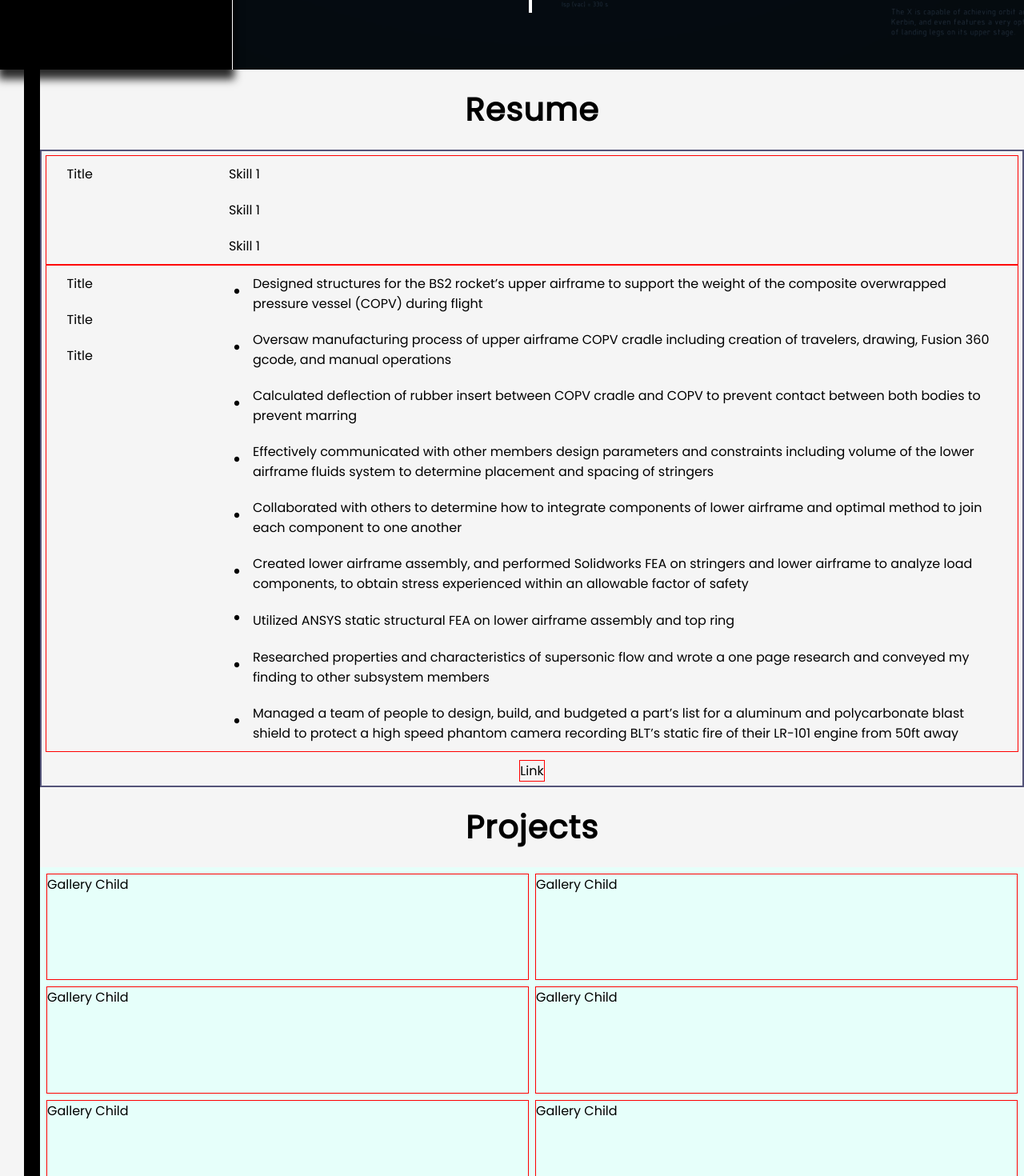
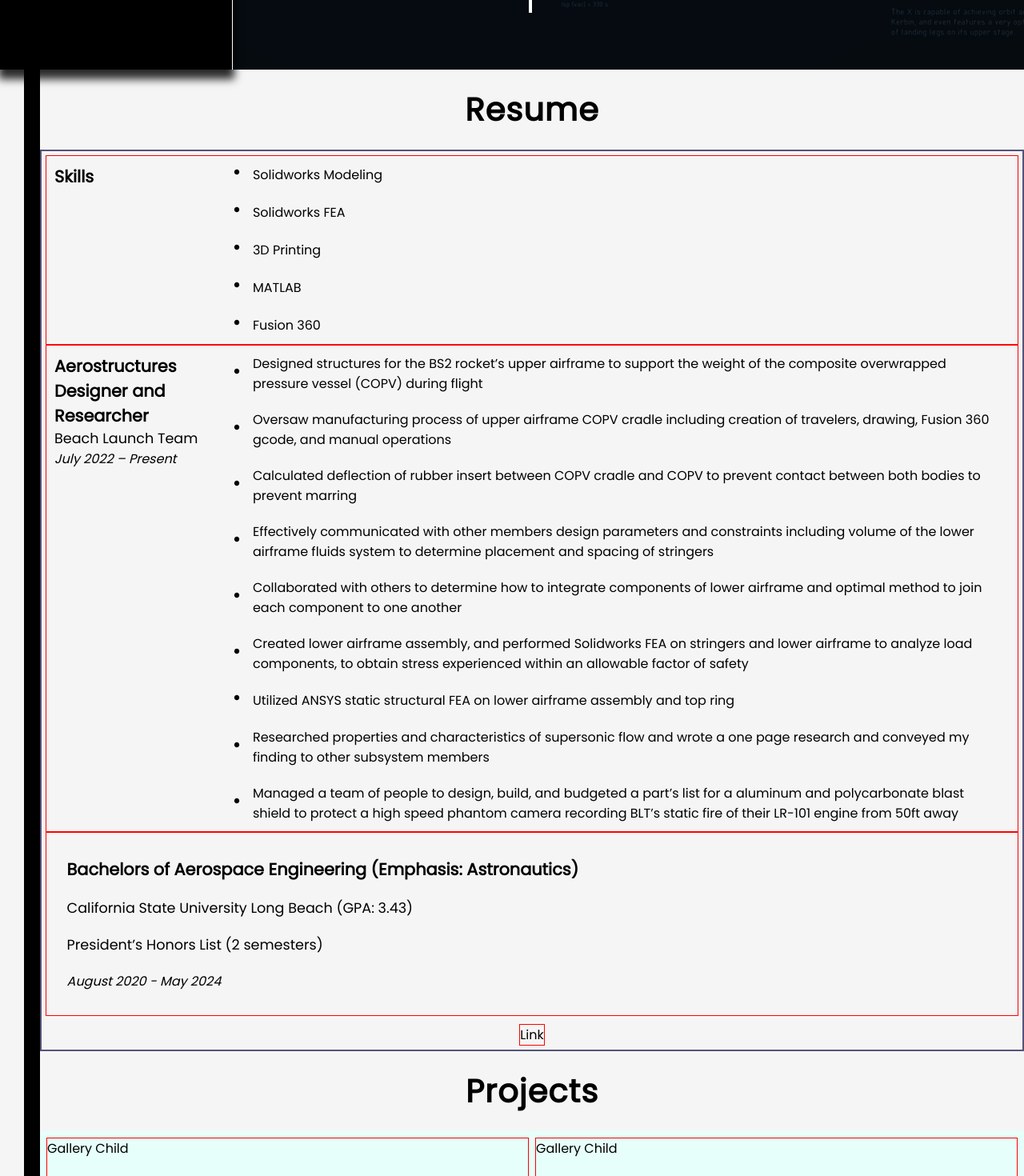
Before and after one commit to bchh325/mech-portfolio, a React (Create React App) app: page / in a window 1280 px wide. Shown: the part 713-2183 px from the top of the page at 80% size. Built offline with nearby package versions, Linux system fonts and the light colour scheme.

Commit message:
styling fixes and tweaks, stored data in state

```diff
--- a/src/components/Information.module.css
+++ b/src/components/Information.module.css
@@ -96,11 +96,11 @@
 }
 
 .initialTransform {
-    transform: translateX(1000px);
+    transform: translateX(100vw);
 }
 
 .initialTransformAlt {
-    transform: translateX(-1000px);
+    transform: translateX(-100vw);
 }
 
 .delayOne {
@@ -165,7 +165,7 @@
 
 @keyframes slideTextLeft {
     from {
-        transform: translateX(1000px);
+        transform: translateX(50vw);
     }
 
     to {
@@ -175,7 +175,7 @@
 
 @keyframes slideTextRight {
     from {
-        transform: translateX(-1000px);
+        transform: translateX(-50vw);
     }
 
     to {
--- a/src/components/Resume.jsx
+++ b/src/components/Resume.jsx
@@ -16,7 +16,11 @@ export default function Resume() {
     ])
 
     const [skills, setSkills] = useState([
-
+        "Solidworks Modeling",
+        "Solidworks FEA",
+        "3D Printing",
+        "MATLAB",
+        "Fusion 360"
     ])
 
     return (
@@ -25,21 +29,26 @@ export default function Resume() {
                 <div className={styles.resumecol}>
                     <div className={styles.infocontainer}>
                         <div className={styles.title}>
-                            <span>Title</span>
+                            <span>Skills</span>
                         </div>
                         <div>
-                            <span>Skill 1</span>
-                            <span>Skill 1</span>
-                            <span>Skill 1</span>
+                            {skills.map((item, index) => {
+                                return (
+                                    <div key={index} className={styles.resumeDetail}>
+                                        <span><RxDotFilled size={20} /></span>
+                                        <span>{item}</span>
+                                    </div>
+                                )
+                            })}
                         </div>
                     </div>
                 </div>
                 <div className={styles.resumecol}>
                     <div className={styles.infocontainer}>
                         <div className={styles.title}>
-                            <span>Title</span>
-                            <span>Title</span>
-                            <span>Title</span>
+                            <span>Aerostructures Designer and Researcher</span>
+                            <span>Beach Launch Team</span>
+                            <span>July 2022 – Present</span>
                         </div>
                         <div>
                             {info.map((item, index) => {
@@ -53,6 +62,15 @@ export default function Resume() {
                         </div>
                     </div>
                 </div>
+                <div className={styles.resumecol}>
+                    <div className={`${styles.edu}`}>
+                        <span>Bachelors of Aerospace Engineering (Emphasis: Astronautics)
+                        </span>
+                        <span>California State University Long Beach (GPA: 3.43)</span>
+                        <span>President’s Honors List (2 semesters)</span>
+                        <span>August 2020 - May 2024</span>
+                    </div>
+                </div>
             </div>
             <div className={styles.resumelink}>Link</div>
         </div>
--- a/src/components/Resume.module.css
+++ b/src/components/Resume.module.css
@@ -58,16 +58,54 @@
     padding: 0;
 }
 
+.edu {
+    padding: 20px 0px;
+    display: flex;
+    flex-direction: column;
+    align-items: flex-start;
+}
+
+.edu span:nth-child(1) {
+    padding-top: 10px;
+    font-size: 1.3rem;
+    font-weight: bolder;
+}
+
+.edu span:nth-child(2) {
+    font-size: 1.1rem;
+}
+
+.edu span:nth-child(3) {
+    font-size: 1.1rem;
+}
+
+.edu span:nth-child(4) {
+    font-style: italic;
+}
+
+.title span {
+    padding: 0px 10px;
+}
+
+.title span:nth-child(1) {
+    padding-top: 10px;
+    font-size: 1.3rem;
+    font-weight: bolder;
+}
+
+.title span:nth-child(2) {
+    font-size: 1.1rem;
+}
+
+.title span:nth-child(3) {
+    font-style: italic;
+}
+
+
+
 @media screen and (max-width: 760px) {
     .resumegrid {
         grid-template-columns: 1fr;
-    }
-    .resumeDetail span:first-of-type {
-        display: none;
-    }
-    .resumeDetail span:nth-child(2)::first-letter {
-        font-weight: bolder;
-        font-size: 1.1rem;
     }
     .resumeDetail span {
         width: auto;
```
